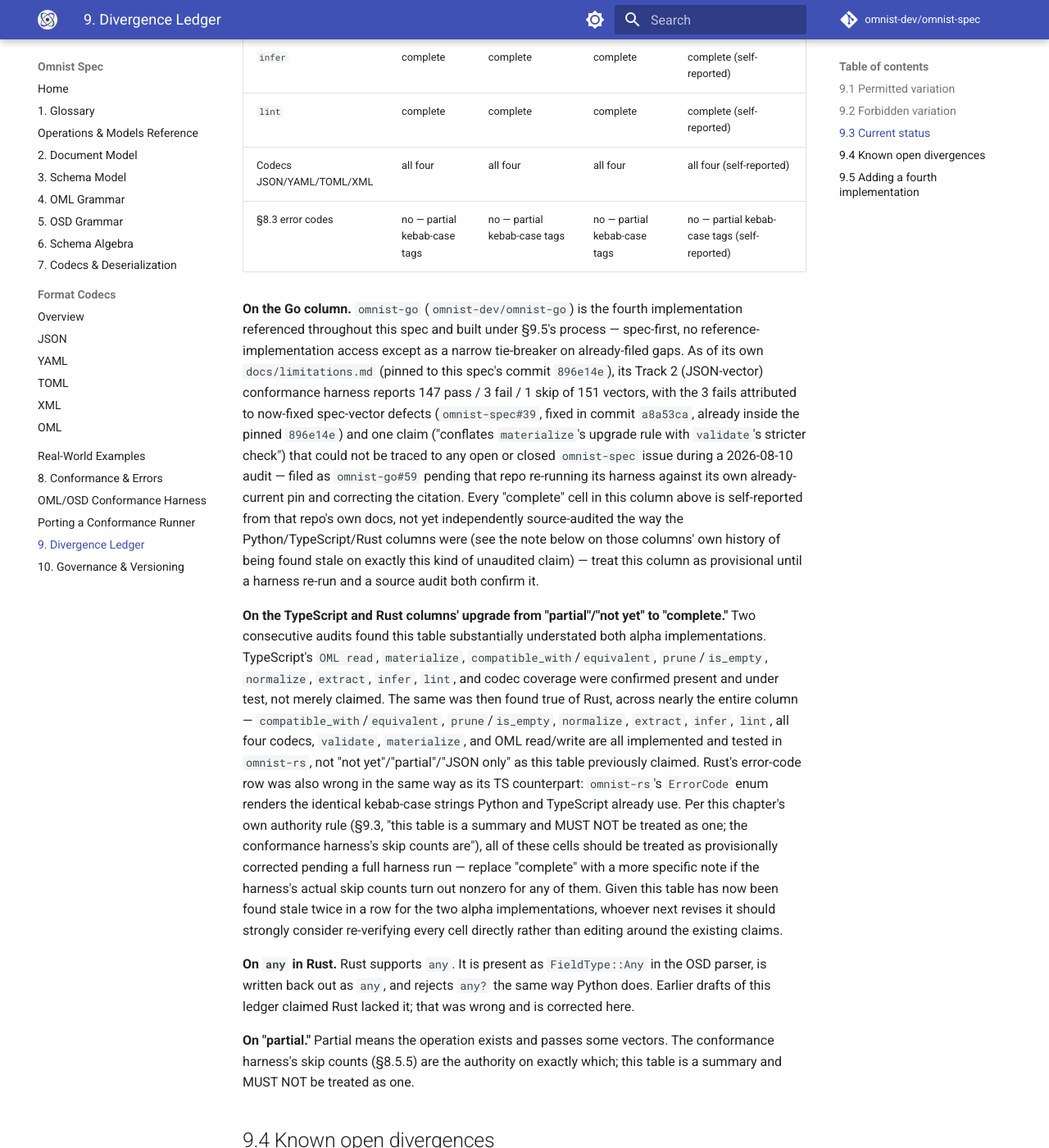
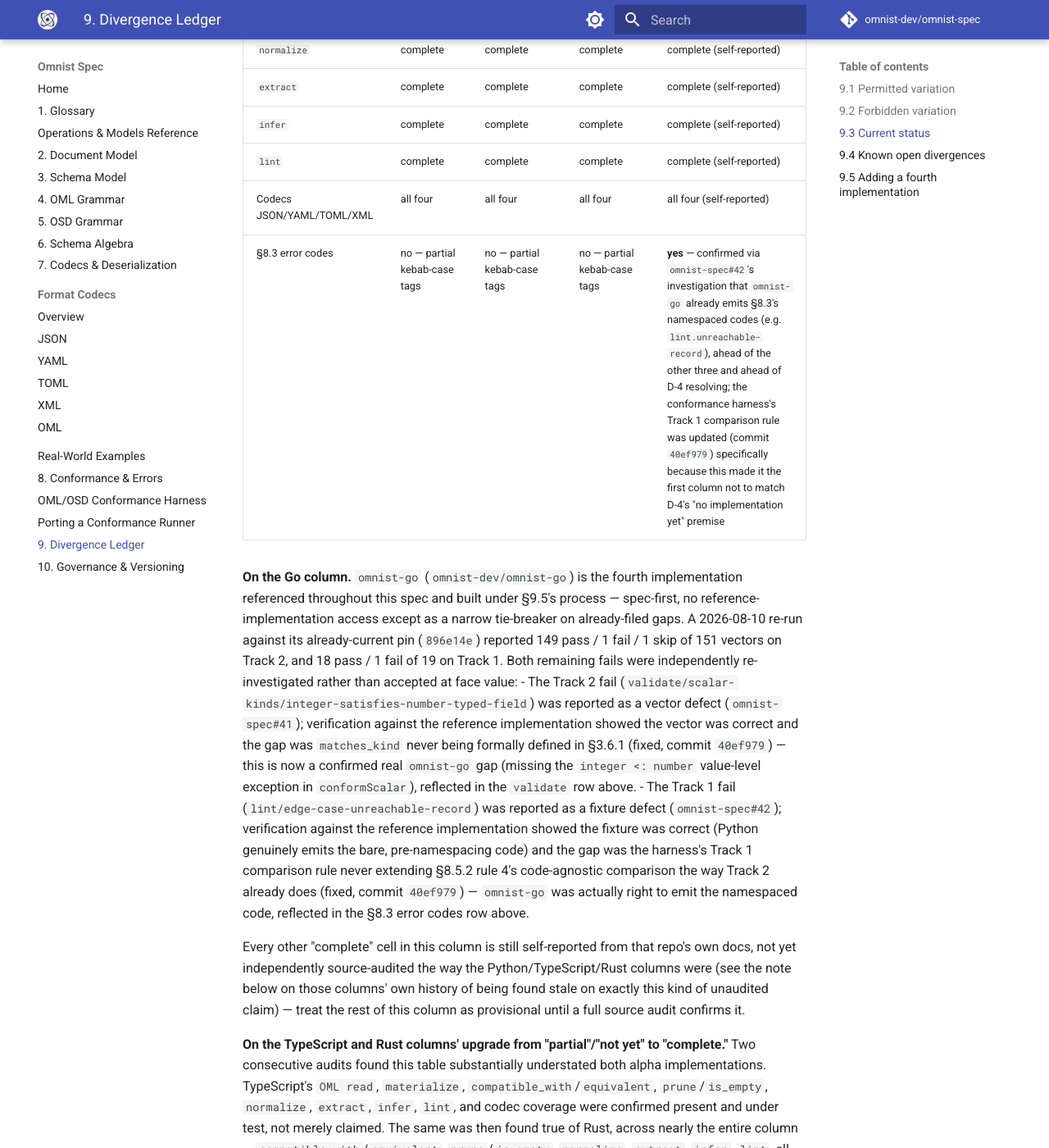
Before and after one commit to omnist-dev/omnist-spec, an MkDocs documentation site: the page built from docs/09-divergence-ledger.md, in a window 1280 px wide and 1400 px high, scrolled down 3452 px. Shown: the whole window at 82% size. Built offline with MkDocs 1.6.1 and Material for MkDocs 9.7.7, drawn with Linux system fonts in a browser that asks for light colours; comment, search, counter and statistics services are not loaded; some of the changed text lies outside the part shown.

Commit message:
Update Go column with omnist-spec#41/#42's real resolutions
Replaces the provisional "147/3/1, unverified" framing with the actual
2026-08-10 re-run results (149/1/1 Track 2, 18/1 Track 1) and what each
remaining fail turned out to be after independent verification: #41 is a
real omnist-go validate.go gap (missing the integer<:number value-level
exception), not a vector defect; #42 showed omnist-go is actually ahead of
the other three on Sec8.3 namespaced error codes, not behind. Updated the
validate and Sec8.3-error-codes table cells to reflect both findings
specifically.

```diff
--- a/docs/09-divergence-ledger.md
+++ b/docs/09-divergence-ledger.md
@@ -109,7 +109,7 @@
 | OML canonical write | complete | partial | complete | complete (self-reported) |
 | OSD read/write | complete | complete | complete | complete (self-reported) |
 | `any` type | yes, v0.5.0 | yes | yes | yes (self-reported) |
-| `validate` | complete | complete | complete | complete (self-reported) |
+| `validate` | complete | complete | complete | pending a fix confirmed needed by this audit — `conformScalar` is missing the `integer <: number` value-level subtype exception (§3.6.1's `matches_kind`, formally defined in commit `40ef979`); tracked in `omnist-go`'s own issue tracker following `omnist-spec#41`'s resolution |
 | `materialize` | complete | complete | complete | complete (self-reported) |
 | `compatible_with` / `equivalent` | complete | complete | complete | complete (self-reported) |
 | `prune` / `is_empty` | complete | complete | complete | complete (self-reported) |
@@ -118,26 +118,37 @@
 | `infer` | complete | complete | complete | complete (self-reported) |
 | `lint` | complete | complete | complete | complete (self-reported) |
 | Codecs JSON/YAML/TOML/XML | all four | all four | all four | all four (self-reported) |
-| §8.3 error codes | no — partial kebab-case tags | no — partial kebab-case tags | no — partial kebab-case tags | no — partial kebab-case tags (self-reported) |
+| §8.3 error codes | no — partial kebab-case tags | no — partial kebab-case tags | no — partial kebab-case tags | **yes** — confirmed via `omnist-spec#42`'s investigation that `omnist-go` already emits §8.3's namespaced codes (e.g. `lint.unreachable-record`), ahead of the other three and ahead of D-4 resolving; the conformance harness's Track 1 comparison rule was updated (commit `40ef979`) specifically because this made it the first column not to match D-4's "no implementation yet" premise |
 
 **On the Go column.** `omnist-go` (`omnist-dev/omnist-go`) is the fourth
 implementation referenced throughout this spec and built under §9.5's
 process — spec-first, no reference-implementation access except as a
-narrow tie-breaker on already-filed gaps. As of its own `docs/limitations.md`
-(pinned to this spec's commit `896e14e`), its Track 2 (JSON-vector)
-conformance harness reports 147 pass / 3 fail / 1 skip of 151 vectors, with
-the 3 fails attributed to now-fixed spec-vector defects (`omnist-spec#39`,
-fixed in commit `a8a53ca`, already inside the pinned `896e14e`) and one
-claim ("conflates `materialize`'s upgrade rule with `validate`'s stricter
-check") that could not be traced to any open or closed `omnist-spec` issue
-during a 2026-08-10 audit — filed as `omnist-go#59` pending that repo
-re-running its harness against its own already-current pin and correcting
-the citation. Every "complete" cell in this column above is self-reported
-from that repo's own docs, not yet independently source-audited the way the
+narrow tie-breaker on already-filed gaps. A 2026-08-10 re-run against its
+already-current pin (`896e14e`) reported 149 pass / 1 fail / 1 skip of 151
+vectors on Track 2, and 18 pass / 1 fail of 19 on Track 1. Both remaining
+fails were independently re-investigated rather than accepted at face value:
+- The Track 2 fail (`validate/scalar-kinds/integer-satisfies-number-typed-field`)
+  was reported as a vector defect (`omnist-spec#41`); verification against
+  the reference implementation showed the vector was correct and the gap was
+  `matches_kind` never being formally defined in §3.6.1 (fixed, commit
+  `40ef979`) — this is now a confirmed real `omnist-go` gap (missing the
+  `integer <: number` value-level exception in `conformScalar`), reflected
+  in the `validate` row above.
+- The Track 1 fail (`lint/edge-case-unreachable-record`) was reported as a
+  fixture defect (`omnist-spec#42`); verification against the reference
+  implementation showed the fixture was correct (Python genuinely emits the
+  bare, pre-namespacing code) and the gap was the harness's Track 1
+  comparison rule never extending §8.5.2 rule 4's code-agnostic comparison
+  the way Track 2 already does (fixed, commit `40ef979`) — `omnist-go` was
+  actually right to emit the namespaced code, reflected in the §8.3 error
+  codes row above.
+
+Every other "complete" cell in this column is still self-reported from that
+repo's own docs, not yet independently source-audited the way the
 Python/TypeScript/Rust columns were (see the note below on those columns'
 own history of being found stale on exactly this kind of unaudited claim) —
-treat this column as provisional until a harness re-run and a source audit
-both confirm it.
+treat the rest of this column as provisional until a full source audit
+confirms it.
 
 **On the TypeScript and Rust columns' upgrade from "partial"/"not yet" to
 "complete."** Two consecutive audits found this table substantially
```
